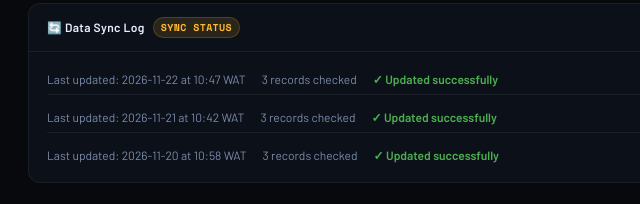
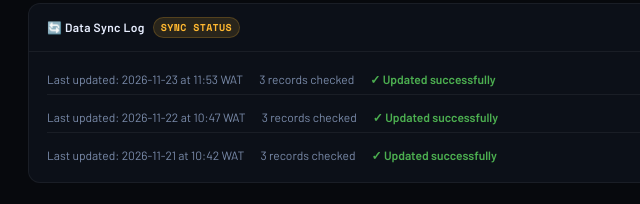
Before and after one commit to Abbey-commit/safenet-nigeria, a plain HTML site: page dashboard/index.html in a window 1280 px wide. Shown: the part 1453-1657 px from the top of the page, 0-640 px from the left. Drawn offline with nearby package versions, Linux system fonts and the light colour scheme.

Commit message:
Automated daily data refresh

```diff
--- a/dashboard/index.html
+++ b/dashboard/index.html
@@ -315,7 +315,7 @@
   <span style="font-size:11px;color:var(--text3);font-family:'Space Mono',monospace;padding:3px 10px;border:1px solid var(--border);border-radius:6px">PHASE 1 · CONFLICT INTELLIGENCE</span>
   <div class="header-meta">
     <div class="live-badge"><div class="live-dot"></div> SAMPLE DATA — DEMONSTRATION MODE</div>
-    <div class="gen-time">Generated 2026-11-22 10:47:53 WAT</div>
+    <div class="gen-time">Generated 2026-11-23 11:53:58 WAT</div>
   </div>
 </header>
 
@@ -677,17 +677,17 @@
     </div>
     <div class="log-wrap">
         <div class="log-row">
+          <span style="font-size:12px;color:var(--text2)">Last updated: 2026-11-23 at 11:53 WAT</span>
+          <span style="font-size:12px;color:var(--text2)">3 records checked</span>
+          <span style="color:#4CAF50;font-size:12px;font-weight:600">✓ Updated successfully</span>
+        </div>
+        <div class="log-row">
           <span style="font-size:12px;color:var(--text2)">Last updated: 2026-11-22 at 10:47 WAT</span>
           <span style="font-size:12px;color:var(--text2)">3 records checked</span>
           <span style="color:#4CAF50;font-size:12px;font-weight:600">✓ Updated successfully</span>
         </div>
         <div class="log-row">
           <span style="font-size:12px;color:var(--text2)">Last updated: 2026-11-21 at 10:42 WAT</span>
-          <span style="font-size:12px;color:var(--text2)">3 records checked</span>
-          <span style="color:#4CAF50;font-size:12px;font-weight:600">✓ Updated successfully</span>
-        </div>
-        <div class="log-row">
-          <span style="font-size:12px;color:var(--text2)">Last updated: 2026-11-20 at 10:58 WAT</span>
           <span style="font-size:12px;color:var(--text2)">3 records checked</span>
           <span style="color:#4CAF50;font-size:12px;font-weight:600">✓ Updated successfully</span>
         </div></div>
```
Also changed, not shown: docs/index.html (+6 -6 lines), 1 other file.
